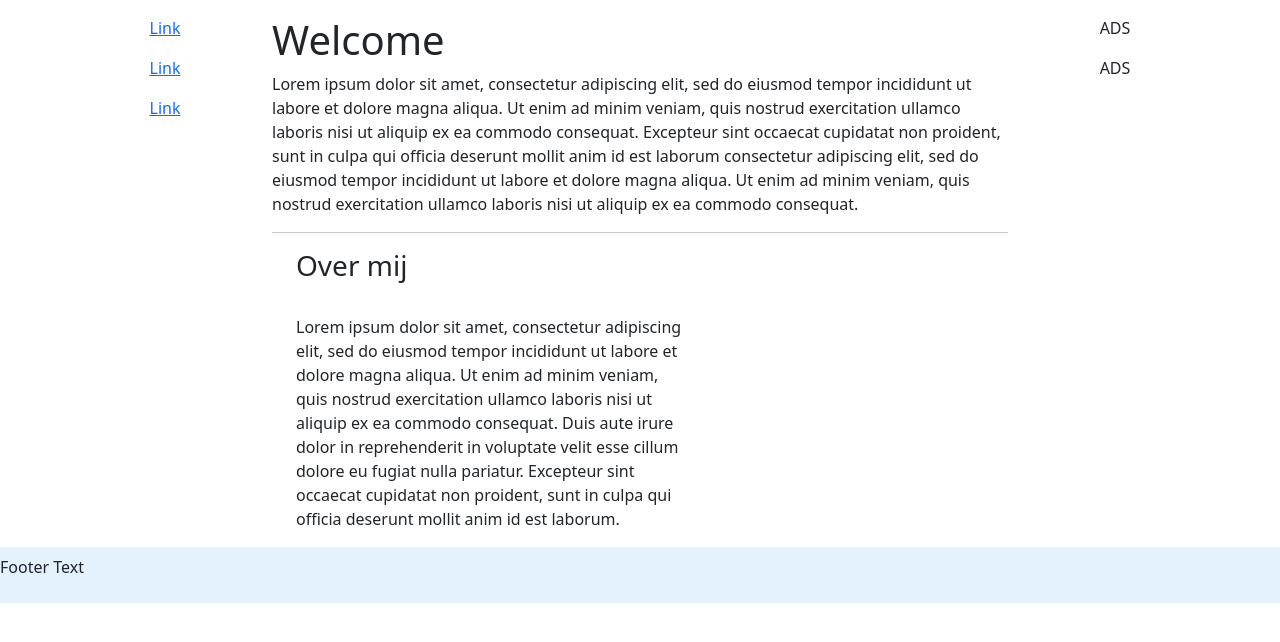
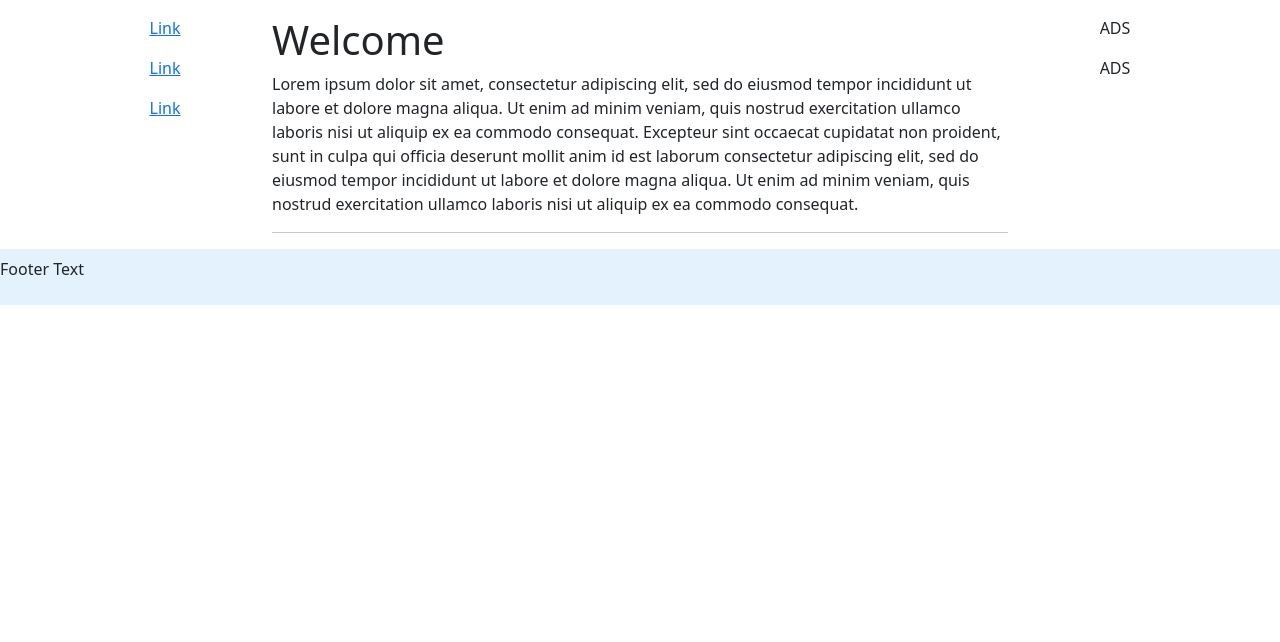
Before and after one commit to LiderStar/local_test, a Django app: page / in a window 1280 px wide. Shown: the part 56-698 px from the top of the page. Run offline with Django 4.2, Linux system fonts and the light colour scheme; some libraries are stand-ins or nearby versions.

Commit message:
Form good

```diff
--- a/app/blog/templates/blog/base_blog.html
+++ b/app/blog/templates/blog/base_blog.html
@@ -6,28 +6,4 @@
 <h1>Welcome</h1>
       <p>Lorem ipsum dolor sit amet, consectetur adipiscing elit, sed do eiusmod tempor incididunt ut labore et dolore magna aliqua. Ut enim ad minim veniam, quis nostrud exercitation ullamco laboris nisi ut aliquip ex ea commodo consequat. Excepteur sint occaecat cupidatat non proident, sunt in culpa qui officia deserunt mollit anim id est laborum consectetur adipiscing elit, sed do eiusmod tempor incididunt ut labore et dolore magna aliqua. Ut enim ad minim veniam, quis nostrud exercitation ullamco laboris nisi ut aliquip ex ea commodo consequat.</p>
       <hr>
-      <link href="https://cdn.jsdelivr.net/npm/bootstrap@5.1.1/dist/css/bootstrap.min.css" rel="stylesheet" integrity="sha384-F3w7mX95PdgyTmZZMECAngseQB83DfGTowi0iMjiWaeVhAn4FJkqJByhZMI3AhiU" crossorigin="anonymous">
-
-<section id="about" class="about">
-  <div class="container">
-
-    <div class="row">
-      <div class="col-lg-7 pt-4 pt-lg-0">
-        <h3>Over mij</h3>
-        <br />
-        <img src="https://via.placeholder.com/100" class="float-end imgshadow" alt="">
-        <p>
-          Lorem ipsum dolor sit amet, consectetur adipiscing elit, sed do eiusmod tempor incididunt ut labore et dolore magna aliqua. Ut enim ad minim veniam, quis nostrud exercitation ullamco laboris nisi ut aliquip ex ea commodo consequat. Duis aute irure dolor
-          in reprehenderit in voluptate velit esse cillum dolore eu fugiat nulla pariatur. Excepteur sint occaecat cupidatat non proident, sunt in culpa qui officia deserunt mollit anim id est laborum.
-        </p>
-      </div>
-
-      <div style="text-align: left;" class="col-lg-5">
-
-      </div>
-
-    </div>
-
-  </div>
-</section>
 {% endblock %}
--- a/app/blog/templates/blog/view_post.html
+++ b/app/blog/templates/blog/view_post.html
@@ -5,8 +5,12 @@
   {% endblock %}
 {% block content %}
     <div class="card">
+
         <h5 class="card-header"> {{ post_item.author }} | {{ post_item.date_create }}</h5>
-        <div class="card-body">
+
+             <div> <img src="https://picsum.photos/id/1060/250/235/?blur=2" alt=""
+                                 class="img-fluid rounded-start mr-3"></div>
+           <div class="card-body">
             <h5 class="card-title">  {{ post_item.title }}</h5>
             <p class="card-text"> {{ post_item.content|safe }}</p>
 
--- a/app/templates/app/base.html
+++ b/app/templates/app/base.html
@@ -13,6 +13,9 @@
     <title>{% block title %}My amazing site{% endblock %}</title>
 </head>
 <body>
+<script crossorigin="anonymous"
+        integrity="sha384-MrcW6ZMFYlzcLA8Nl+NtUVF0sA7MsXsP1UyJoMp4YLEuNSfAP+JcXn/tWtIaxVXM"
+        src="https://cdn.jsdelivr.net/npm/bootstrap@5.0.2/dist/js/bootstrap.bundle.min.js"></script>
 {% include "app/nav.html" %}
  <div class="container mt-3">
         <div class="row">
@@ -23,8 +26,8 @@
                 <p><a href="#">Link</a></p>
                 {% endblock %}
             </div>
-            <div class="col-md-8">
-                {% block content %}
+         <div class="col-md-8">
+         {% block content %}
                 <h1>Welcome</h1>
                 <p>Lorem ipsum dolor sit amet, consectetur adipiscing elit, sed do eiusmod tempor incididunt ut labore
                     et dolore magna aliqua. Ut enim ad minim veniam, quis nostrud exercitation ullamco laboris nisi ut
@@ -32,27 +35,24 @@
                     officia deserunt mollit anim id est laborum consectetur adipiscing elit, sed do eiusmod tempor
                     incididunt ut labore et dolore magna aliqua. Ut enim ad minim veniam, quis nostrud exercitation
                     ullamco laboris nisi ut aliquip ex ea commodo consequat.</p>
+             {% endblock %}
+                </div>
+            <div class="col-md-2 sidenav text-center">
+            {% block right %}
 
-                {% endblock %}
-            </div>
-
-
-            {% block right %}
-                <div class="col-md-2 sidenav text-center">
                     <div class="well">
                         <p>ADS</p>
                     </div>
                     <div class="well">
                         <p>ADS</p>
                     </div>
-                </div>
+
             {% endblock %}
+            </div>
         </div>
     </div>
 {% include "app/footer.html" %}
-<script crossorigin="anonymous"
-        integrity="sha384-MrcW6ZMFYlzcLA8Nl+NtUVF0sA7MsXsP1UyJoMp4YLEuNSfAP+JcXn/tWtIaxVXM"
-        src="https://cdn.jsdelivr.net/npm/bootstrap@5.0.2/dist/js/bootstrap.bundle.min.js"></script>
+
 
 <!-- Option 2: Separate Popper and Bootstrap JS -->
 <!--
```
Also changed, not shown: app/blog/templates/blog/all_posts.html (+20 -15 lines).
